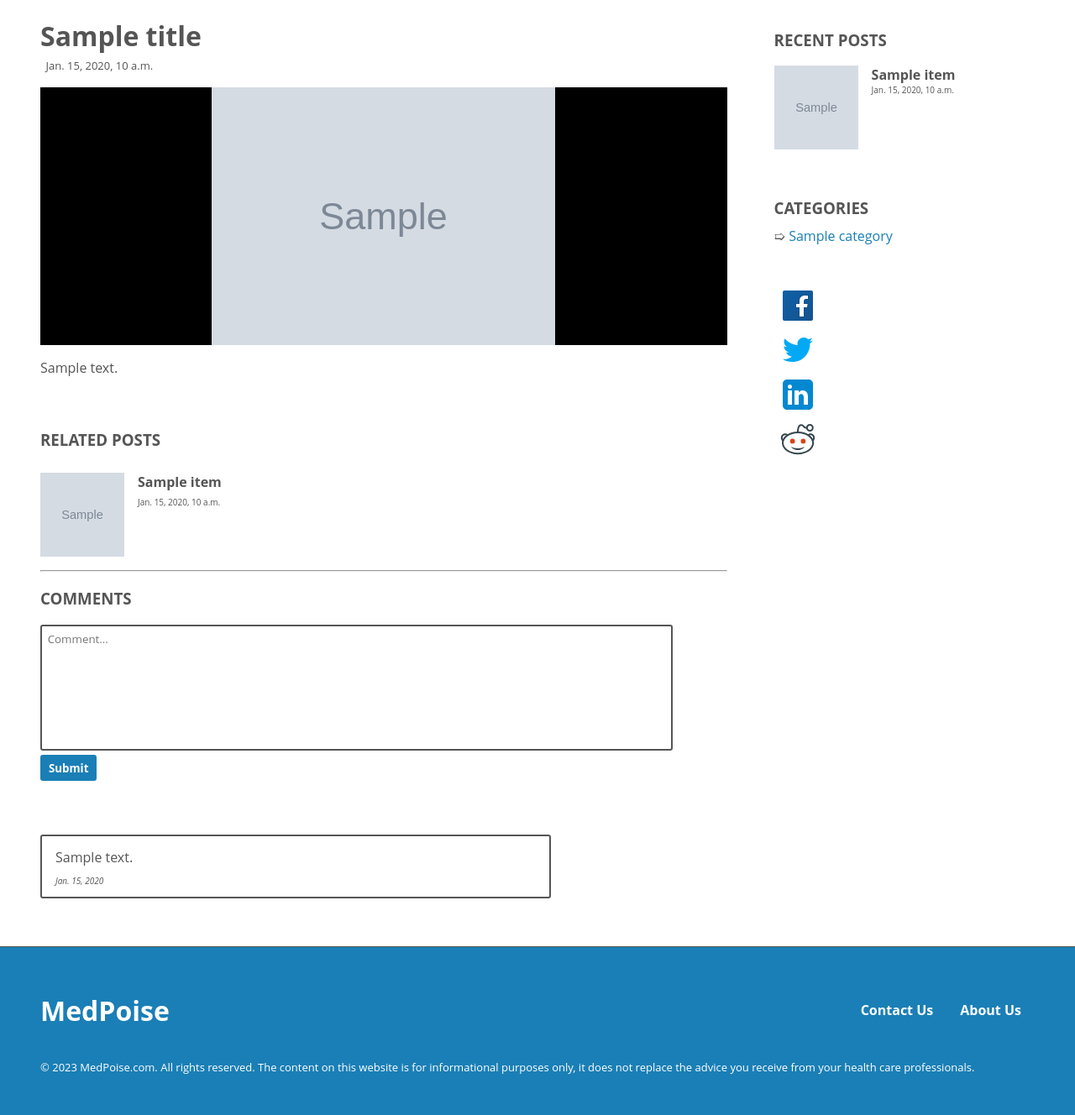
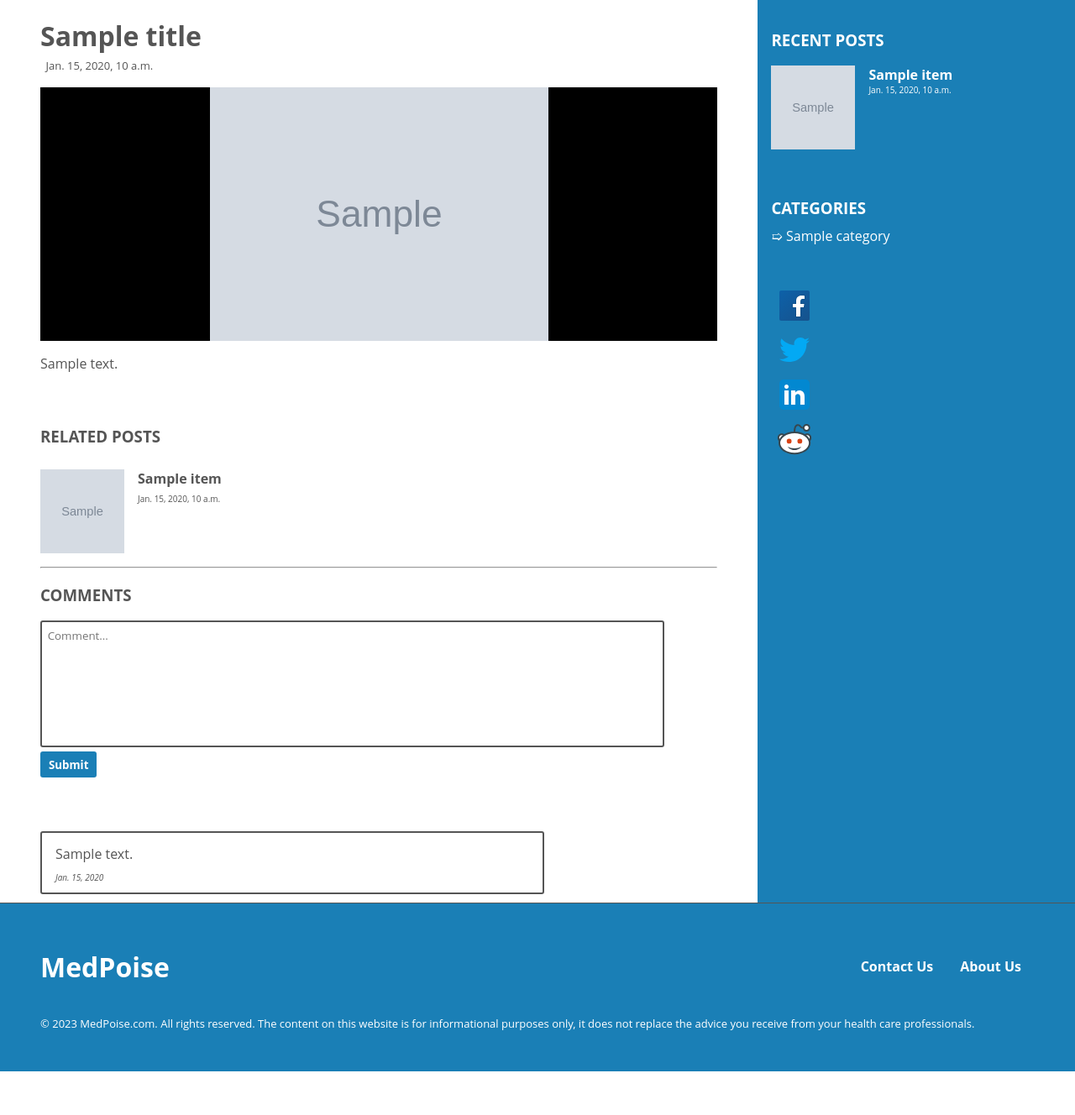
Before and after one commit to M-Jawad-Ch/Zaidi, a Django app: template blog/templates/post.html in a window 1280 px wide. Shown: the part 71-1399 px from the top of the page at 84% size. After the commit the page ends 1347 px from the top, so only its background shows below. Run offline with Django 4.2, Linux system fonts and the light colour scheme; tables that the repository leaves empty hold one stand-in row (values such as "Sample post"); the template is opened without the code that fills it: values that come from a table or form of the project are taken from there, most other values are stand-ins (such as "Sample title", 1, 10 or a date in 2020); grey boxes marked "Sample" are stand-in pictures.

Commit message:
Client's changes

```diff
--- a/blog/admin.py
+++ b/blog/admin.py
@@ -63,7 +63,7 @@ class ContactAdmin(admin.ModelAdmin):
 class ImageGeneratorAdmin(DjangoObjectActions, admin.ModelAdmin):
     date_hierarchy = "date"
     empty_value_display = "-empty-"
-    readonly_fields = ('date', 'used', 'running')
+    readonly_fields = ('date', 'used', 'running', 'image')
     list_display = ['prompt', 'used', 'running']
 
     change_actions = ['_start_image_generation']
@@ -213,7 +213,7 @@ def generate_article(object: Generator, callback=None, do_summarize=True):
 class GeneratorAdmin(DjangoObjectActions, admin.ModelAdmin):
     date_hierarchy = "date"
     empty_value_display = "-empty-"
-    readonly_fields = ('date', 'used', 'running')
+    readonly_fields = ('date', 'used', 'running', 'article')
 
     def __init__(self, model: type, admin_site: AdminSite | None) -> None:
         super().__init__(model, admin_site)
--- a/blog/models.py
+++ b/blog/models.py
@@ -204,6 +204,7 @@ class Generator(models.Model):
     date = models.DateTimeField(auto_now_add=True)
     used = models.BooleanField(default=False)
     running = models.BooleanField(default=False)
+    article = models.ForeignKey(Article, on_delete=models.SET_NULL, null=True)
 
     def __str__(self) -> str:
         return self.content[:100]
--- a/blog/static/posts.css
+++ b/blog/static/posts.css
@@ -40,7 +40,10 @@ h2 {
 
 .side-bar {
     flex: 30%;
-    padding: 1em 0.5em;
+    padding: 1em;
+
+    background-color: var(--theme-color);
+    color: white;
 }
 
 li {
@@ -106,11 +109,6 @@ li {
 
 .category {
     margin: 0.25em 0;
-    color: #1A7FB6;
-}
-
-.arrow {
-    color: #555;
 }
 
 .social-icons-container {
@@ -179,6 +177,10 @@ form {
     border-radius: 3px;
 }
 
+footer {
+    margin-top: 0;
+}
+
 @media (max-width: 1000px) {
     #main-container {
         padding: 0 1em;
--- a/blog/templates/category.html
+++ b/blog/templates/category.html
@@ -19,7 +19,7 @@
         {% for article in articles %}
         <div class="article {% if forloop.counter0|divisibleby:2 %} reverse {% endif %}">
             {% if article.image %} <img src="{{ article.image }}" alt=""> {% endif %}
-            <a href="{{category.slug}}/{{article.slug}}">
+            <a href="/{{category.slug}}/{{article.slug}}">
                 <div class="text-container">
                     {{ article.desc }}
                     <br><span class="date">{{ article.date }}</span>
--- a/blog/templates/extra_page.html
+++ b/blog/templates/extra_page.html
@@ -12,11 +12,9 @@
 {% block main %}
 <section class="main">
     <div class="main-container" style="background-image: url('{{ image }}');">
-        <h1>
-            <div class="text">{{ title }}</div>
-        </h1>
     </div>
     <div class="text-container">
+        <h1>{{ title }}</h1>
         {{ body }}
     </div>
 </section>
--- a/blog/views.py
+++ b/blog/views.py
@@ -34,7 +34,7 @@ def index(req: HttpRequest):
 
         'latest_posts': [{
             'title': article.title,
-            'category': article.category,
+            'category': article.category.slug,
             'slug': article.slug,
             'image': article.image.image.url,
         } for article in latest_posts],
```
